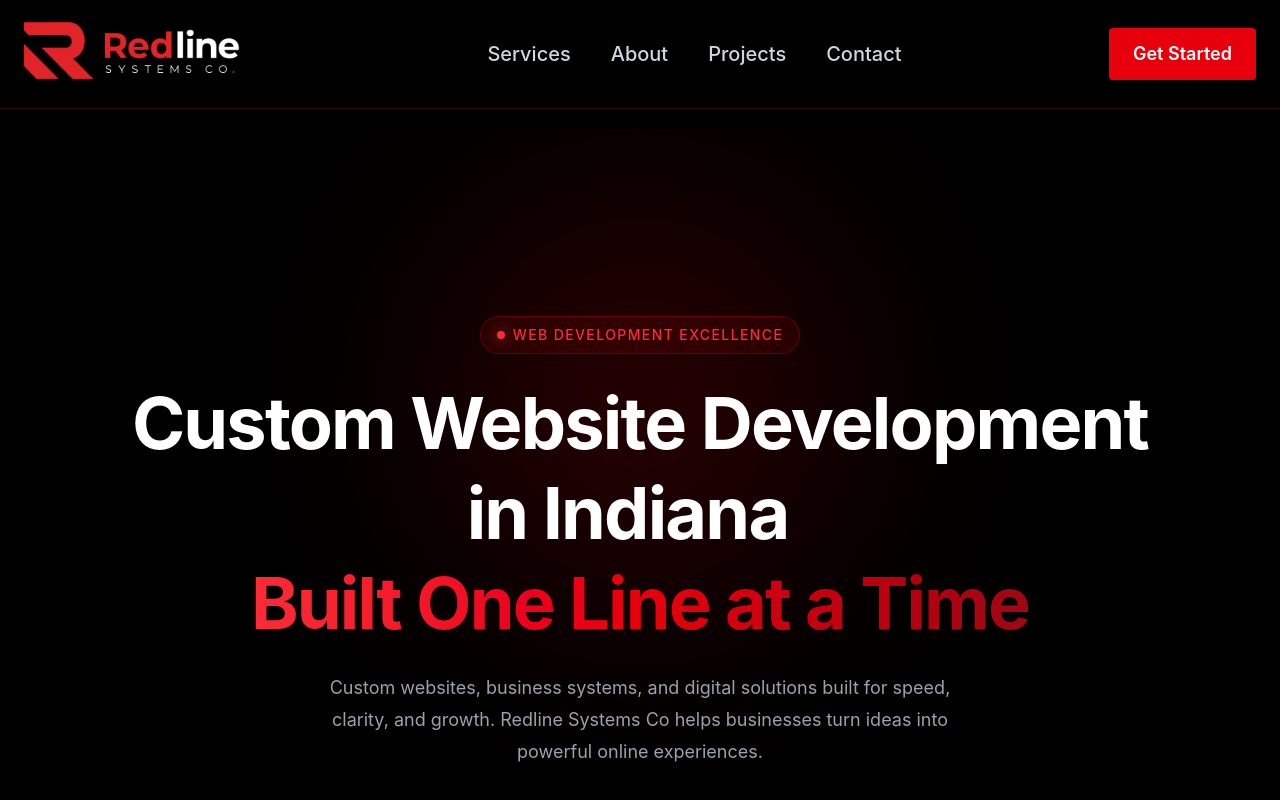
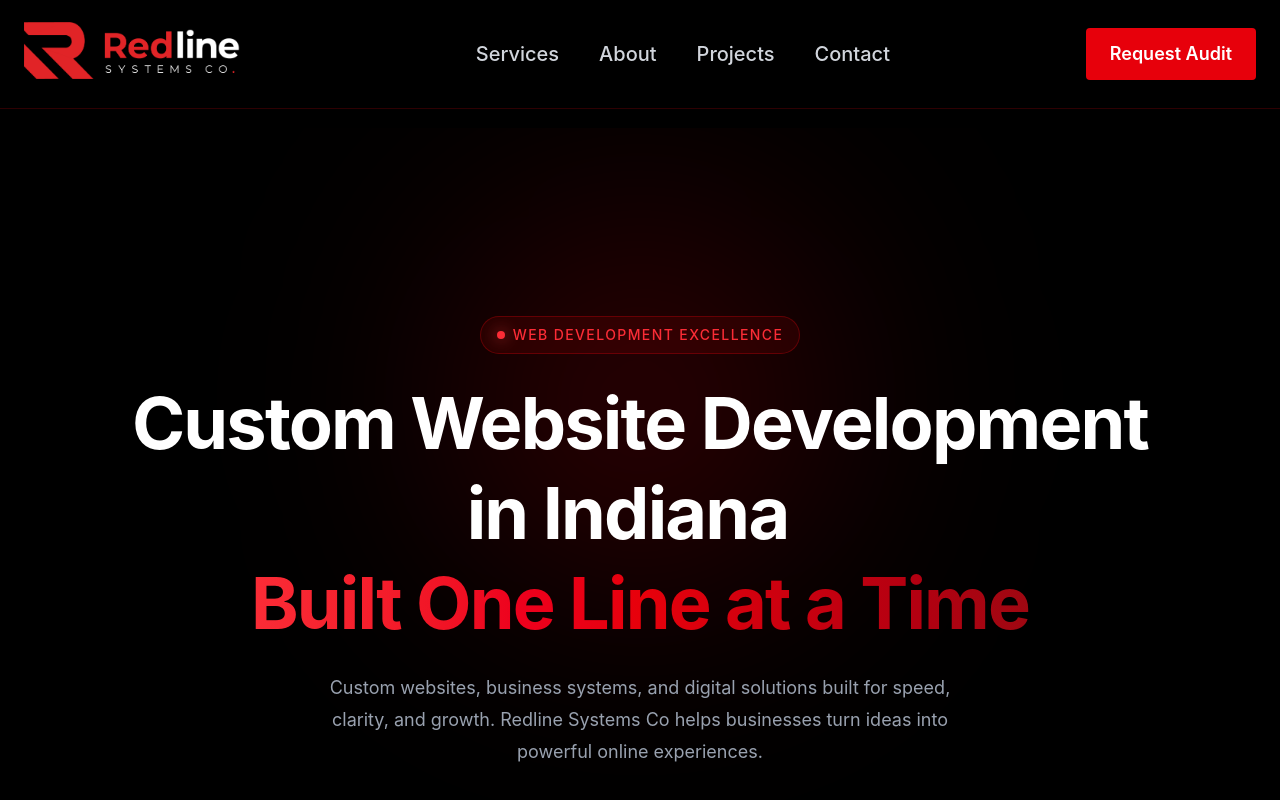
Before and after one commit to widner0623/redline-labs, a React (Vite) app in the folder client/: page /#about in a window 1280 px wide. Shown: the top 800 px of the page. Built offline with nearby package versions, Linux system fonts and the light colour scheme; no server answers.

Commit message:
changed BIG navbar button to (request audit)

```diff
--- a/client/src/components/UpdateHashOnScroll.jsx
+++ b/client/src/components/UpdateHashOnScroll.jsx
@@ -6,6 +6,7 @@ const pageSections = {
   "/pricing": ["packages", "audit-form"],
   "/website-audit": ["audit-form"],
   "/templates": ["templates"],
+  "/blog": ["future-posts"],
 };
 
 const UpdateHashOnScroll = () => {
--- a/client/src/layout/Navbar.jsx
+++ b/client/src/layout/Navbar.jsx
@@ -35,9 +35,9 @@ function Navbar() {
           </div>
 
           {/* Desktop CTA */}
-          <button className="hidden lg:block bg-red-600 hover:bg-red-700 hover:scale-105 text-white px-6 py-3 text-lg font-semibold rounded transition">
-            Get Started
-          </button>
+          <Link to="/website-audit" className="hidden lg:block bg-red-600 hover:bg-red-700 hover:scale-105 text-white px-6 py-3 text-lg font-semibold rounded transition">
+            Request Audit
+          </Link>
 
           {/* Mobile Menu Button */}
           <button
@@ -119,12 +119,13 @@ function Navbar() {
             Contact
           </a>
 
-          <button
+          <Link
+            to="/website-audit"
             onClick={() => setOpen(false)}
             className="mt-6 bg-red-600 hover:bg-red-700 hover:scale-105 text-white px-8 py-4 text-lg font-semibold rounded transition shadow-[0_0_30px_rgba(220,38,38,0.35)]"
           >
-            Get Started
-          </button>
+            Request Audit
+          </Link>
         </div>
       </aside>
     </>
```
